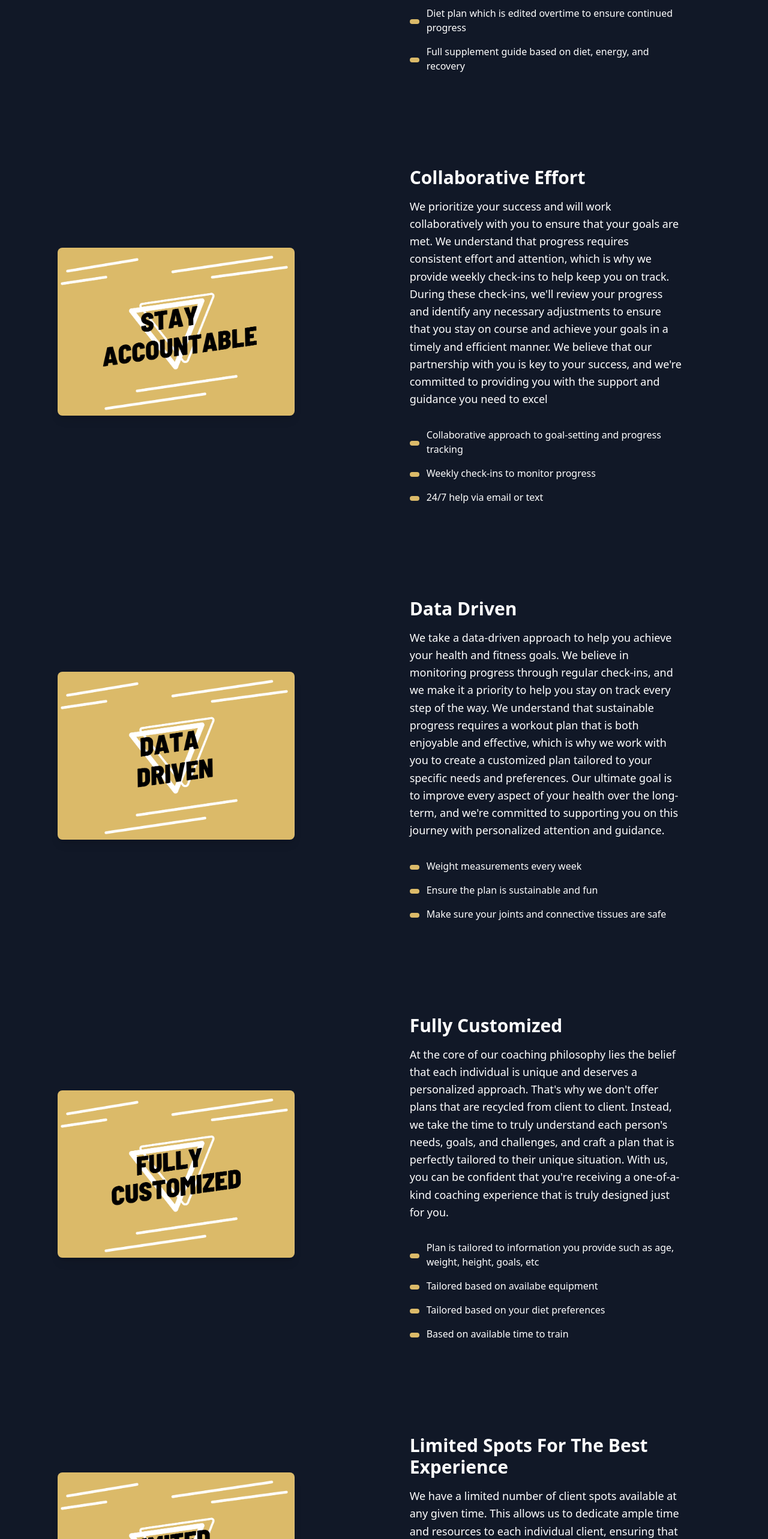
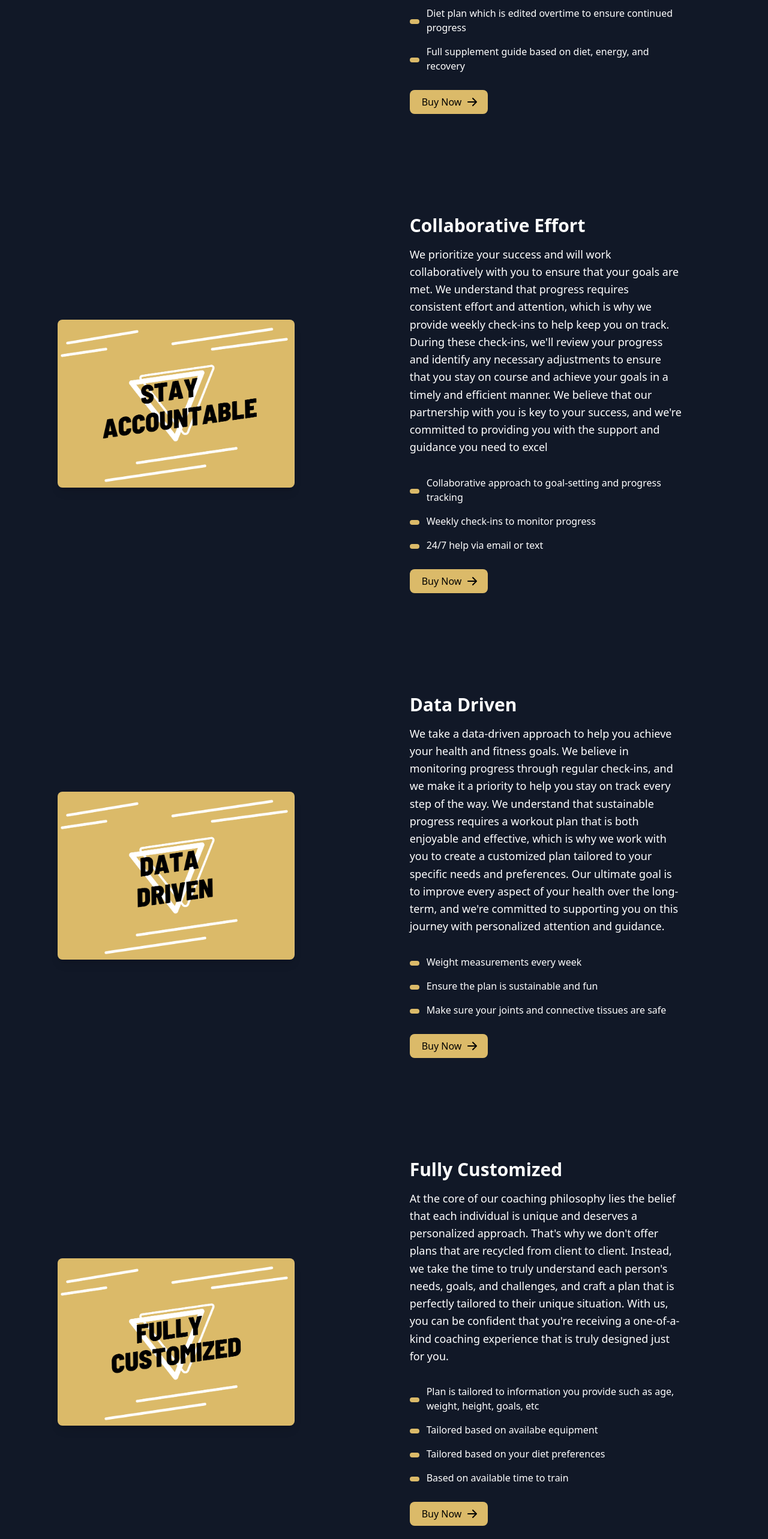
Before and after one commit to jburanpuri/IntelligentLifting, a Next.js app: page /custom in a window 1280 px wide. Shown: the part 1840-4406 px from the top of the page at 60% size. Built offline with nearby package versions, Linux system fonts and the light colour scheme.

Commit message:
updated coaching component

```diff
--- a/components/CoachingComponent/MarketingItems/accountability.js
+++ b/components/CoachingComponent/MarketingItems/accountability.js
@@ -63,10 +63,15 @@ const Accountability = () => {
                             </li>
 
                         </ul>
+                        <div className='py-5'><a href="#buy" className="inline-flex justify-center items-center py-2 px-5 text-l font-2xl text-center text-black rounded-lg bg-primary hover:bg-white focus:ring-4 focus:ring-primary-300 dark:focus:ring-primary-900">
+                            Buy Now
+                            <svg className="ml-2 -mr-1 w-5 h-5" fill="currentColor" viewBox="0 0 20 20" xmlns="http://www.w3.org/2000/svg"><path fillRule="evenodd" d="M10.293 3.293a1 1 0 011.414 0l6 6a1 1 0 010 1.414l-6 6a1 1 0 01-1.414-1.414L14.586 11H3a1 1 0 110-2h11.586l-4.293-4.293a1 1 0 010-1.414z" clipRule="evenodd" /></svg>
+                        </a></div>
                     </div>
                 </div>
             </div>
         </section>
-    )}
+    )
+}
 
 export default Accountability;
--- a/components/CoachingComponent/MarketingItems/custom.js
+++ b/components/CoachingComponent/MarketingItems/custom.js
@@ -74,10 +74,15 @@ const Custom = () => {
                                 </div>
                             </li>
                         </ul>
+                        <div className='py-5'><a href="#buy" className="inline-flex justify-center items-center py-2 px-5 text-l font-2xl text-center text-black rounded-lg bg-primary hover:bg-white focus:ring-4 focus:ring-primary-300 dark:focus:ring-primary-900">
+                            Buy Now
+                            <svg className="ml-2 -mr-1 w-5 h-5" fill="currentColor" viewBox="0 0 20 20" xmlns="http://www.w3.org/2000/svg"><path fillRule="evenodd" d="M10.293 3.293a1 1 0 011.414 0l6 6a1 1 0 010 1.414l-6 6a1 1 0 01-1.414-1.414L14.586 11H3a1 1 0 110-2h11.586l-4.293-4.293a1 1 0 010-1.414z" clipRule="evenodd" /></svg>
+                        </a></div>
                     </div>
                 </div>
             </div>
         </section>
-    )}
+    )
+}
 
 export default Custom;
--- a/components/CoachingComponent/MarketingItems/data.js
+++ b/components/CoachingComponent/MarketingItems/data.js
@@ -62,10 +62,15 @@ const Data = () => {
                                 </div>
                             </li>
                         </ul>
+                        <div className='py-5'><a href="#buy" className="inline-flex justify-center items-center py-2 px-5 text-l font-2xl text-center text-black rounded-lg bg-primary hover:bg-white focus:ring-4 focus:ring-primary-300 dark:focus:ring-primary-900">
+                            Buy Now
+                            <svg className="ml-2 -mr-1 w-5 h-5" fill="currentColor" viewBox="0 0 20 20" xmlns="http://www.w3.org/2000/svg"><path fillRule="evenodd" d="M10.293 3.293a1 1 0 011.414 0l6 6a1 1 0 010 1.414l-6 6a1 1 0 01-1.414-1.414L14.586 11H3a1 1 0 110-2h11.586l-4.293-4.293a1 1 0 010-1.414z" clipRule="evenodd" /></svg>
+                        </a></div>
                     </div>
                 </div>
             </div>
         </section>
-    )}
+    )
+}
 
 export default Data;
--- a/components/CoachingComponent/MarketingItems/limited.js
+++ b/components/CoachingComponent/MarketingItems/limited.js
@@ -49,10 +49,15 @@ const Limited = () => {
                                 </div>
                             </li>
                         </ul>
+                        <div className='py-5'><a href="#buy" className="inline-flex justify-center items-center py-2 px-5 text-l font-2xl text-center text-black rounded-lg bg-primary hover:bg-white focus:ring-4 focus:ring-primary-300 dark:focus:ring-primary-900">
+                            Buy Now
+                            <svg className="ml-2 -mr-1 w-5 h-5" fill="currentColor" viewBox="0 0 20 20" xmlns="http://www.w3.org/2000/svg"><path fillRule="evenodd" d="M10.293 3.293a1 1 0 011.414 0l6 6a1 1 0 010 1.414l-6 6a1 1 0 01-1.414-1.414L14.586 11H3a1 1 0 110-2h11.586l-4.293-4.293a1 1 0 010-1.414z" clipRule="evenodd" /></svg>
+                        </a></div>
                     </div>
                 </div>
             </div>
         </section>
-    )}
+    )
+}
 
 export default Limited;
--- a/components/CoachingComponent/MarketingItems/strength.js
+++ b/components/CoachingComponent/MarketingItems/strength.js
@@ -51,6 +51,10 @@ const Strength = () => {
                             </li>
 
                         </ul>
+                        <div className='py-5'><a href="#buy" className="inline-flex justify-center items-center py-2 px-5 text-l font-2xl text-center text-black rounded-lg bg-primary hover:bg-white focus:ring-4 focus:ring-primary-300 dark:focus:ring-primary-900">
+                            Buy Now
+                            <svg className="ml-2 -mr-1 w-5 h-5" fill="currentColor" viewBox="0 0 20 20" xmlns="http://www.w3.org/2000/svg"><path fillRule="evenodd" d="M10.293 3.293a1 1 0 011.414 0l6 6a1 1 0 010 1.414l-6 6a1 1 0 01-1.414-1.414L14.586 11H3a1 1 0 110-2h11.586l-4.293-4.293a1 1 0 010-1.414z" clipRule="evenodd" /></svg>
+                        </a></div>
                     </div>
                 </div>
             </div>
--- a/components/CoachingComponent/MarketingItems/value.js
+++ b/components/CoachingComponent/MarketingItems/value.js
@@ -76,10 +76,15 @@ const Value = () => {
                             </li>
 
                         </ul>
+                        <div className='py-5'><a href="#buy" className="inline-flex justify-center items-center py-2 px-5 text-l font-2xl text-center text-black rounded-lg bg-primary hover:bg-white focus:ring-4 focus:ring-primary-300 dark:focus:ring-primary-900">
+                            Buy Now
+                            <svg className="ml-2 -mr-1 w-5 h-5" fill="currentColor" viewBox="0 0 20 20" xmlns="http://www.w3.org/2000/svg"><path fillRule="evenodd" d="M10.293 3.293a1 1 0 011.414 0l6 6a1 1 0 010 1.414l-6 6a1 1 0 01-1.414-1.414L14.586 11H3a1 1 0 110-2h11.586l-4.293-4.293a1 1 0 010-1.414z" clipRule="evenodd" /></svg>
+                        </a></div>
                     </div>
                 </div>
             </div>
         </section>
-    )}
+    )
+}
 
 export default Value;
--- a/components/CoachingComponent/checklist.js
+++ b/components/CoachingComponent/checklist.js
@@ -71,7 +71,11 @@ const Checklist = () => {
 							<p className="text-lg font-medium leading-snug">Revisions! Revisions! Revisions!</p>
 							<p className="leading-snug">Give us your preferences! We will work together to make a routine that works for you</p>
 						</div>
+
 					</div>
+					<a href="#buy" className="inline-flex justify-center items-center py-2 px-2 text-3xl font-2xl text-center text-black rounded-lg bg-primary hover:bg-white focus:ring-4 focus:ring-primary-300 dark:focus:ring-primary-900">
+						Buy Now
+					</a>
 				</div>
 				<div className="lg:w-1/2 xl:w-1/2 ">
 					<div className="flex items-center justify-center p-4 md:p-8 lg:p-12">
--- a/components/CoachingComponent/coachingInfo.js
+++ b/components/CoachingComponent/coachingInfo.js
@@ -20,6 +20,10 @@ const CoachingInfo = () => {
                                 With constant communication, accountablity and limited number of spots, we are able to provide the best experience.
                             </p>
                             <p className="mt-4 text-black">
+                                <a href="#buy" className="inline-flex justify-center items-center py-3 px-5 text-3xl font-medium text-center text-black rounded-lg bg-primary hover:bg-white focus:ring-4 focus:ring-primary-300 dark:focus:ring-primary-900">
+                                    Buy Now
+                                    <svg className="ml-2 -mr-1 w-5 h-5" fill="currentColor" viewBox="0 0 20 20" xmlns="http://www.w3.org/2000/svg"><path fillRule="evenodd" d="M10.293 3.293a1 1 0 011.414 0l6 6a1 1 0 010 1.414l-6 6a1 1 0 01-1.414-1.414L14.586 11H3a1 1 0 110-2h11.586l-4.293-4.293a1 1 0 010-1.414z" clipRule="evenodd" /></svg>
+                                </a>
 
                                 <ul className="mb-8 space-y-4 text-left text-black dark:text-black py-4 ">
                                     <li className="flex items-top space-x-3">
```
Lines whose indentation alone changed are shown as unchanged.
